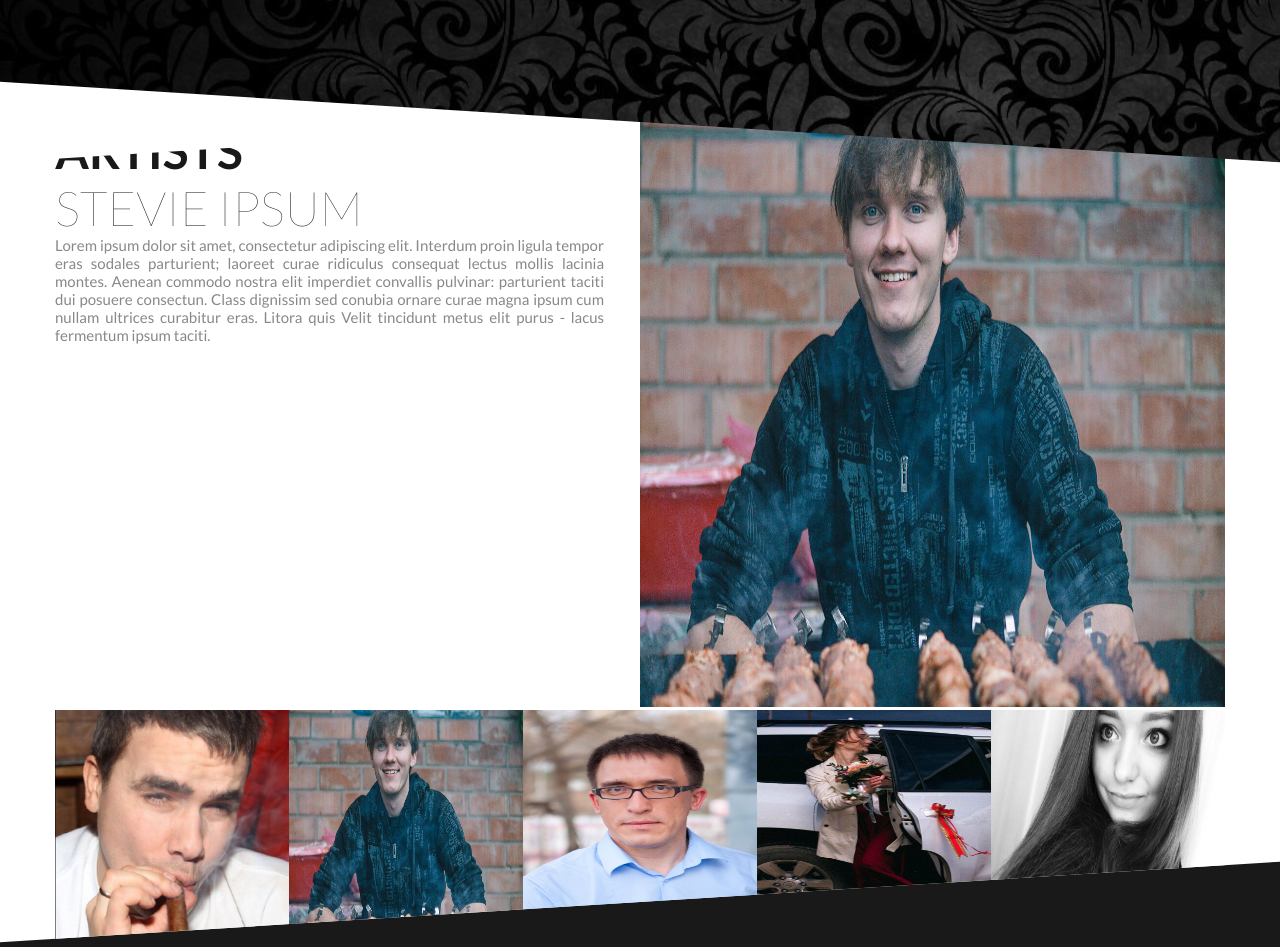
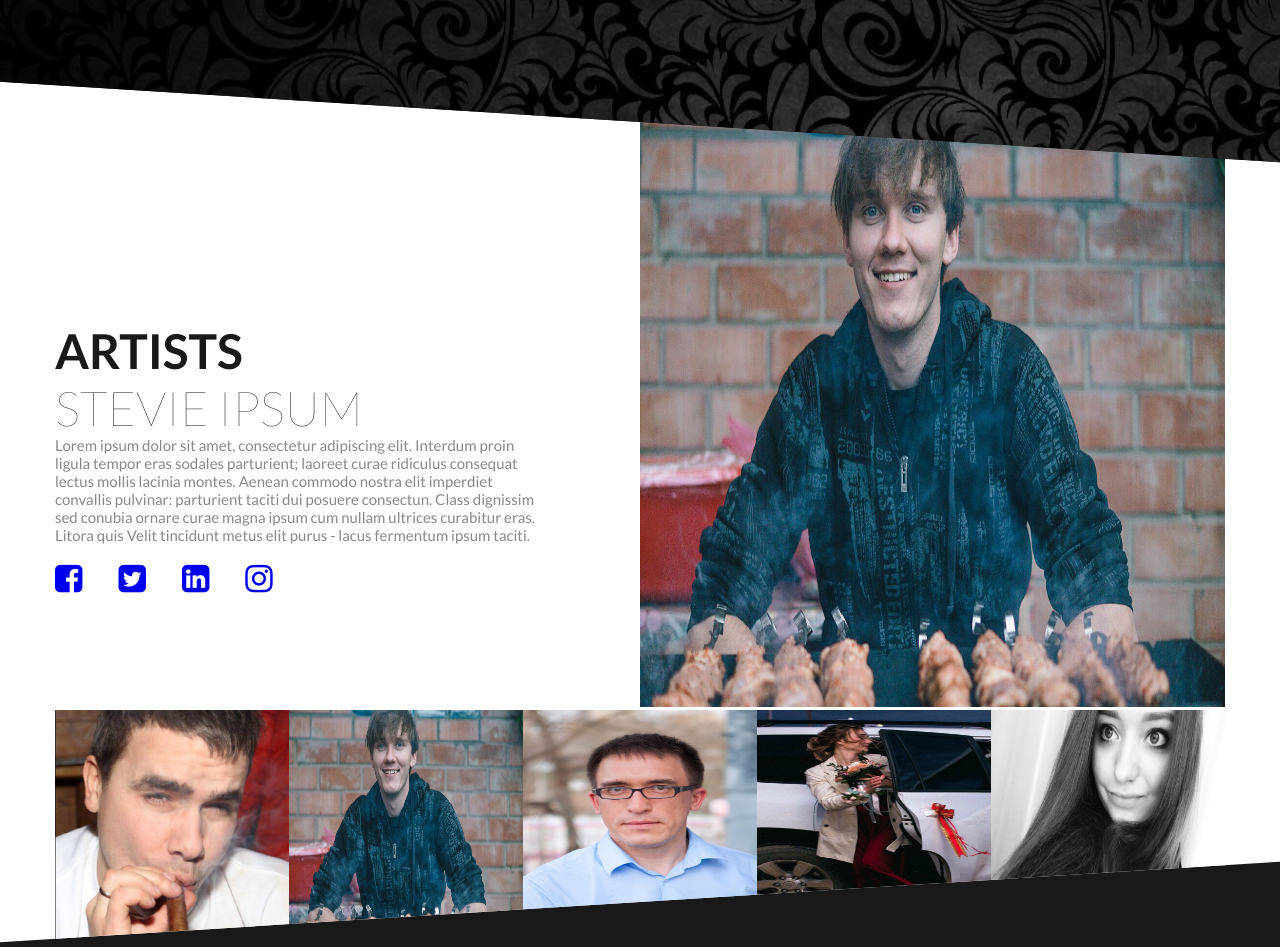
Before and after one commit to criptobesrezen/criptobesrezen.ru, a plain HTML site: page index.html in a window 1280 px wide. Shown: the part 1400-2347 px from the top of the page. Drawn offline with Linux system fonts and the light colour scheme; files whose address does not match are found by name.

Commit message:
Artists block some fixes

```diff
--- a/css/style.css
+++ b/css/style.css
@@ -164,7 +164,6 @@
 }
 
 .artists__box {
-  text-align: justify;
   display: flex;
   justify-content: space-between;
 }
@@ -205,14 +204,23 @@
   text-decoration: none;
   color: #888;
   font-size: 15px;
+  padding-right: 100px;
+}
+
+.artists__text {
+  padding-top: 200px;
+}
+
+.artists__socials {
+  display: flex;
+}
+
+.artists__link {
   padding-right: 36px;
 }
 
-.artists__link {
+.artists__link:hover {
 
-}
-
-.artists__link:hover {
 }
 
 
--- a/index.html
+++ b/index.html
@@ -92,12 +92,22 @@
     <div class="artists__inside">
       <div class="artists__box">
         <div class="artists__block">
+          <div class="artists__text">
             <h1 class="artists__heading-bold">Artists</h1>
             <h2 class="artists__heading-thin">Stevie Ipsum</h2>
             <p class="artists__paragraph">
               Lorem ipsum dolor sit amet, consectetur adipiscing elit. Interdum proin ligula tempor eras sodales parturient; laoreet curae ridiculus consequat lectus mollis lacinia montes. Aenean commodo nostra elit imperdiet convallis pulvinar: parturient taciti dui posuere consectun. Class dignissim sed conubia ornare curae magna ipsum cum nullam ultrices curabitur eras.
+              <br />
               Litora quis Velit tincidunt metus elit purus - lacus fermentum ipsum taciti.
             </p>
+          </div>
+          <br />
+          <div class="artists__socials">
+            <a class="artists__link" href="#"><i class="fa fa-facebook-square fa-2x" aria-hidden="true"></i></a>
+            <a class="artists__link" href="#"><i class="fa fa-twitter-square fa-2x" aria-hidden="true"></i></a>
+            <a class="artists__link" href="#"><i class="fa fa-linkedin-square fa-2x" aria-hidden="true"></i></a>
+            <a class="artists__link" href="#"><i class="fa fa-instagram fa-2x" aria-hidden="true"></i></a>
+          </div>
         </div>
         <div class="artists__block">
           <img class="artists__img" src="./img/artists/Roman.jpg" alt="artists img">
```
Lines whose indentation alone changed are shown as unchanged.
